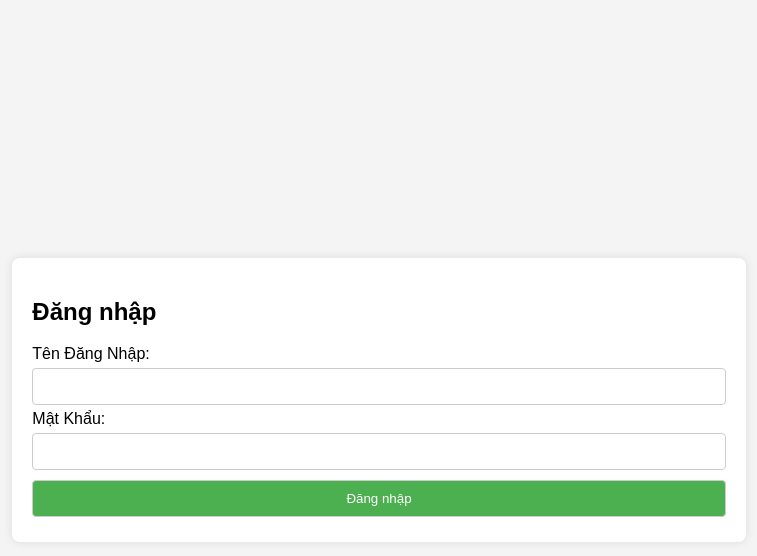
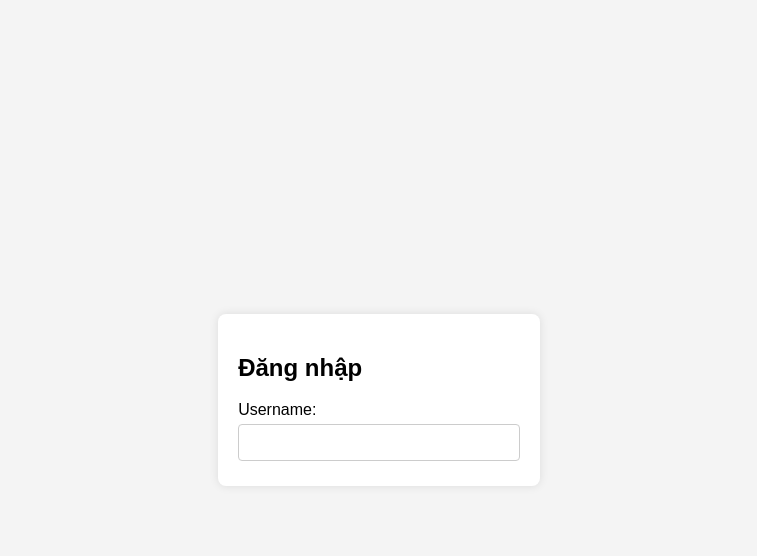
Before and after one commit to hovinh414/KiemTraCongCu, a PHP site: page / in a window 1280 px wide. Shown: the top 556 px of the page, without its empty margins (261-1018 px from the left). Run offline with PHP 8.4, Linux system fonts and the light colour scheme.

Commit message:
revert change in commit 3

```diff
--- a/index.php
+++ b/index.php
@@ -45,31 +45,13 @@
 
 <body>
 
-    <div class="login-container">
-        <h2>Đăng nhập</h2>
-        <form id="loginForm" action="index.php" method="post">
-            <label for="username">Tên Đăng Nhập:</label>
-            <input type="text" id="username" name="username" required>
-            <label for="password">Mật Khẩu:</label>
-            <input type="password" id="password" name="password" required>
-            <input type="submit" value="Đăng nhập">
-        </form>
-    </div>
-
-    <script>
-        document.getElementById("loginForm").addEventListener("submit", function(event) {
-            var username = document.getElementById("username").value;
-            var password = document.getElementById("password").value;
-
-            if (username === "admin" && password === "admin") {
-                window.location.href = "login_success.php";
-                event.preventDefault();
-            }
-            else {
-                alert("Đăng nhập không thành công")
-            }
-        });
-    </script>
+<div class="login-container">
+    <h2>Đăng nhập</h2>
+    <form action="login.php" method="post">
+        <label for="username">Username:</label>
+        <input type="text" id="username" name="username" required>
+    </form>
+</div>
 
 </body>
 
```
